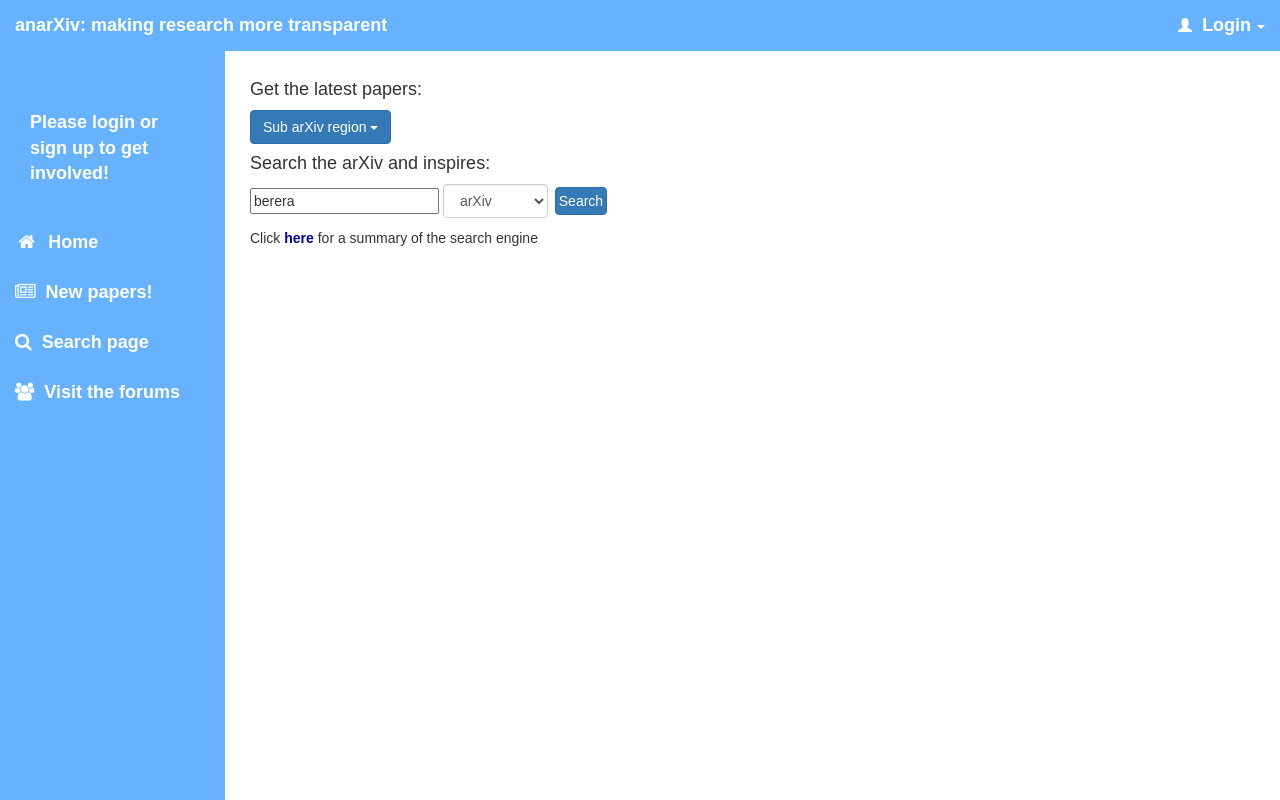
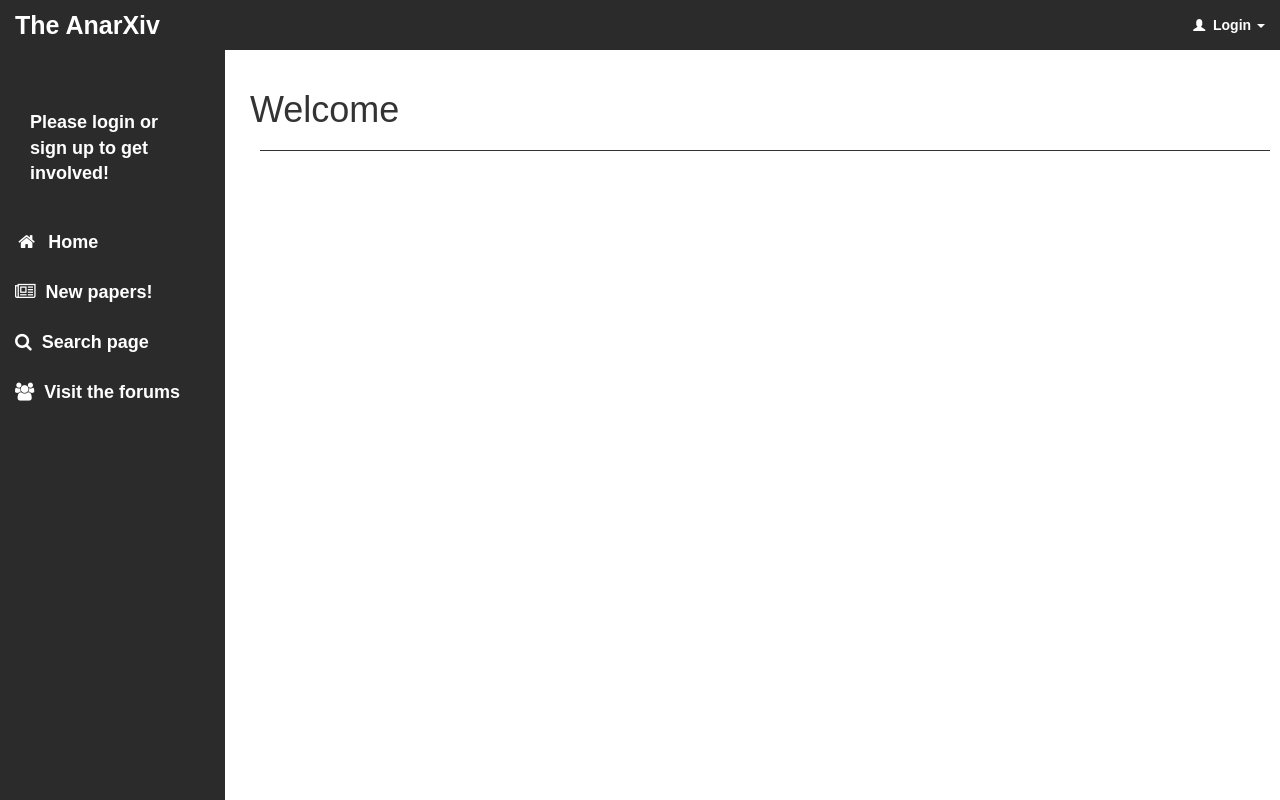
Before and after one commit to markharley/anarxiv_thebeginning, a Django app: page /home/ in a window 1280 px wide. Run offline with Django 3.2, Linux system fonts and the light colour scheme; some libraries are stand-ins or nearby versions.

Commit message:
Updated version

```diff
--- a/anarxiv/anarxiv_app/static/css/base.css
+++ b/anarxiv/anarxiv_app/static/css/base.css
@@ -30,7 +30,7 @@ p {
 }
 
 #navbar{
-    background-color: rgb(102,178,255);
+    background-color: #2B2B2B;
     border: none;
 }
 
@@ -43,6 +43,7 @@ p {
 #websitetitle{
     color:white;
     font-weight: bold;
+    font-size: 25;
 }
 
 
@@ -52,6 +53,11 @@ p {
 
 }
 
+
+#userdropdown{
+    background-color: rgba(1,1,0,0);
+}
+
 #userdropdown:hover{
     background-color: rgb(51,153,255) !important;
 }
@@ -59,6 +65,12 @@ p {
 #userdropdown:focus{
    background-color: rgb(51,153,255) !important;
 }
+
+#userdropdown #usernamefield{
+    font-size: 14;
+    background-color: rgba(0,0,0,0)
+}
+
 
 .menuitem{
     padding-bottom: 3px;
@@ -101,7 +113,7 @@ p {
     margin-left: -225px;
     border: none;
     overflow-y: auto;
-    background-color: rgb(102,178,255);
+    background-color: #2B2B2B;
     bottom: 0;
     overflow-x: hidden;
     padding-bottom: 40px;
--- a/anarxiv/anarxiv_app/static/css/home.css
+++ b/anarxiv/anarxiv_app/static/css/home.css
@@ -56,3 +56,13 @@
 #homepagesearch{
     margin-bottom: 15px;
 }
+
+
+hr {
+    border: none;
+    height: 1px;
+    width: 98%;
+    /* Set the hr color */
+    color: #333; /* old IE */
+    background-color: #333; /* Modern Browsers */
+}
--- a/anarxiv/anarxiv_app/static/css/subanarxiv.css
+++ b/anarxiv/anarxiv_app/static/css/subanarxiv.css
@@ -2,7 +2,3 @@
     overflow:scroll;
     max-height :700px;
 }
-
-#subarXiv{
-    margin-bottom: 30px;
-}
--- a/anarxiv/anarxiv_app/templates/base.html
+++ b/anarxiv/anarxiv_app/templates/base.html
@@ -92,7 +92,7 @@
   <div class="container-fluid">
     <!-- Brand and toggle get grouped for better mobile display -->
     <div class="navbar-header">
-      <a class="navbar-brand" href="/home/" id = "websitetitle">anarXiv: making research more transparent</a>
+      <a class="navbar-brand" href="/home/" id = "websitetitle">The AnarXiv</a>
     </div>
 
     <!-- Collect the nav links, forms, and other content for toggling -->
@@ -113,7 +113,8 @@
 
         	{% else %}
         	 <a href="#" class="dropdown-toggle" id="userdropdown" data-toggle="dropdown" role="button" aria-haspopup="true" aria-expanded="false">
-          	 <span class= "glyphicon glyphicon-user" style="color:white"></span><span id="userNameField">&nbsp; Login</span>  <span class="caret" style="color:white"></span></a>
+          	 <span class= "glyphicon glyphicon-user" style="color:white; font-size:12;"></span><span id="userNameField">&nbsp; Login</span>  <span class="caret" style="color:white"></span></a>
+
            	 <ul class="dropdown-menu">
 	            <li class = "menuitem"><a href="#" data-toggle="modal" data-target="#loginModal"> <span class = "glyphicon glyphicon-user"></span>&nbsp; Login</a></li>
 				<li class = "menuitem"><a href="/home/register/"> <span class = "glyphicon glyphicon-wrench"></span>&nbsp; Sign up</a></li>
@@ -138,6 +139,7 @@
 		                	{% else %}
 		                		Please login or sign up to get involved!
 		              	  	{% endif %}
+
 		              	 </div>
               		 </li>
 
@@ -147,7 +149,9 @@
 
                     <li>
                         <a data-toggle="collapse" data-target="#demo" id = "item"><i class="fa fa-newspaper-o"></i>&nbsp; New papers!  </a>
+
                         <ul id="demo" class="collapse">
+
 
                         	{% for location, name in subAnarxivs.items %}
 								<li> <a href="/home/subanarxiv/{{location}}" id = "subitem">{{name}}</a>  </li>
@@ -156,7 +160,7 @@
                         </ul>
                     </li>
 
-                    <li>
+                     <li>
 		  					{% if user.is_authenticated %}
 		                		<a href="blank-page.html" id = "item"><i class="fa fa-user"></i>&nbsp; Profile page</a>
 
@@ -165,7 +169,7 @@
 
 
                     <li>
-                        <a href="blank-page.html" id = "item"><i class="fa fa-search"></i>&nbsp; Search page</a>
+                        <a href="/home/searchpage/" id = "item"><i class="fa fa-search"></i>&nbsp; Search page</a>
                     </li>
 
                     <li>
--- a/anarxiv/anarxiv_app/templates/home.html
+++ b/anarxiv/anarxiv_app/templates/home.html
@@ -8,85 +8,9 @@
 
 {% block content %}
 
-	<h4> Get the latest papers: </h4>
+<h1> Welcome </h1>
 
-		<div class="dropdown">
-		<button class="btn btn-primary dropdown-toggle" type="button" data-toggle="dropdown">Sub arXiv region
-		<span class="caret"></span></button>
-		<ul class="dropdown-menu">
-			{% for location, name in subAnarxivs.items %}
-				<li> <a href="subanarxiv/{{location}}">{{name}}</a>  </li>
-			{% endfor %}
-		</ul>
-		</div>
-
-	<h4> Search the arXiv and inspires: </h4>
-
-		<form class="form-inline" role="form" id="homepagesearch">
-			<div class="form-group">
-				<input type="text" id="searchinfo" value="berera">
-			</div>
-
-			<div class="form-group">
-			<select class="form-control">
-			    <option value="Inspires">Inspires</option>
-			    <option value="arXiv" selected>arXiv</option>
-			    <option value="InsparXiv">InsparXiv</option>
-			</select>
-			</div>
-
-			<div class="form-group">
-				<button class="btn btn-primary" type="button" onclick="Search(0,1)" id = "searchButton">Search</button>
-			</div>
-			<div id="searchinformation" > Click <span id ="SearchModal" data-toggle="modal" data-target="#myModal" style="cursor:pointer"> here </span> for a summary of the search engine</div>
-		</form>
-
-		<div id = "totalresults" style ="display:none;"> Total number of results: </div>
-		<div id = "resultspage"> </div>
-
-		<div id= "searchresults"> <br> </div>
-
-		<div id="spinner" class="spinner" style="display:none;">
-				<img id="img-spinner" src="{% static 'images/spinner.gif' %}" alt="Loading"/>
-		</div>
-
-		<center><div id = "searchFail" style ="display:none;"> No results found... </div></center>
-
-
-<!-- Modal -->
-<div class="modal fade" id="myModal" tabindex="-1" role="dialog" aria-labelledby="myModalLabel" aria-hidden="true">
-  <div class="modal-dialog" role="document">
-    <div class="modal-content">
-      <div class="modal-header">
-        <button type="button" class="close" data-dismiss="modal" aria-label="Close">
-          <span aria-hidden="true">&times;</span>
-        </button>
-        <h4 class="modal-title" id="myModalLabel" style="font-weight:bold;">anarXiv search engine</h4>
-     	 </div>
-     	 <div class="modal-body">
-         		<h6 style="font-weight:bold;"> arXiv search </h6>
-         			This returns results from a request to the arXiv's API. Input parameters currently accepted include name, title, keywords and arXiv numbers.
-         			This tends to be the quickest of the three methods.
-
-         		<h6 style="font-weight:bold;"> Inspires search </h6>
-         			This returns results from a request to Inspires API. This accepts the standard Inspires search terms i.e. "find a bartrum and t warm inflation" etc
-         			as well as simply name, titles, keywords etc. Due to the nature of Inspires this will only return results from areas related to High energy physics. This is slower than an arXiv search.
-
-				<h6 style="font-weight:bold;"> InsparXiv search </h6>
-					This amalgamates the arXiv and Inspires searches into one, removing duplicates. This allows for a single search which will show results that are missed when either the arXiv or Inspires search is used alone and automatically includes up the new days papers. Not compatible with the Inspires search syntax, simply use name, title, keywords etc. This is the slowest of the three search methods.
-
-
-
-
-     	 </div>
-      <div class="modal-footer">
-        <button type="button" class="btn btn-primary" data-dismiss="modal">Close</button>
-      </div>
-    </div>
-  </div>
-</div>
-
-
+<hr>
 
 
 
--- a/anarxiv/anarxiv_app/templates/subanarxiv.html
+++ b/anarxiv/anarxiv_app/templates/subanarxiv.html
@@ -7,6 +7,8 @@
 
 {% block content %}
 	<h1 id = "subarXiv"> {{ SECTION  }} </h1>
+
+	<hr>
 
 	{% for x in Dates %}
 		<button type="button" class="btn btn-default dates" id = "{{ x.Date }}" onclick="getRecent(this.id)"> <strong>{{ x.DayName }}</strong> </br> ( {{x.Date}} ) </button>
--- a/anarxiv/anarxiv_app/urls.py
+++ b/anarxiv/anarxiv_app/urls.py
@@ -40,6 +40,7 @@ urlpatterns = [
 	url(r'^logout/', views.logout, name='logout'),
 
 
+	url(r'^searchpage/$', views.searchpage, name='searchpage'),
 
 
     url(r'^$', views.home, name='home'),
--- a/anarxiv/anarxiv_app/views.py
+++ b/anarxiv/anarxiv_app/views.py
@@ -17,7 +17,11 @@ subAnarxivDictionary = {'physics:astro-ph':'Astrophysics', 'physics:cond-mat': '
 
 
 def home(request):
-	 return render(request,'home.html',{'subAnarxivs':subAnarxivDictionary})
+	 return render(request,'home.html')
+
+
+def searchpage(request):
+	 return render(request,'searchpage.html')
 
 ########################################################################################################################################################################################################
 
```
Also changed, not shown: anarxiv/anarxiv_app/templates/searchpage.html (added, +199 -0 lines), 1 other file.
